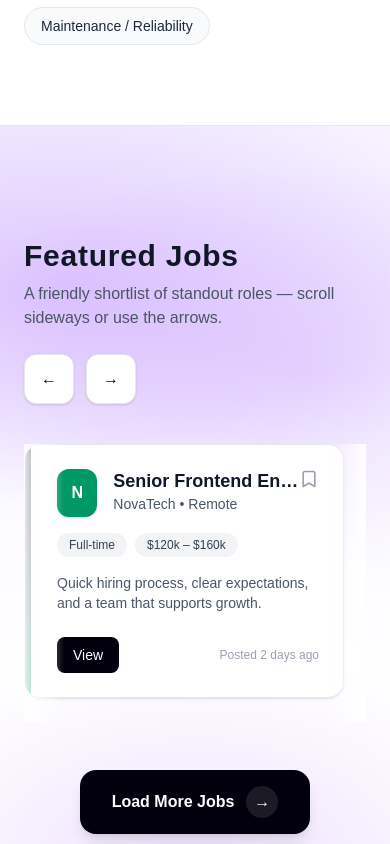
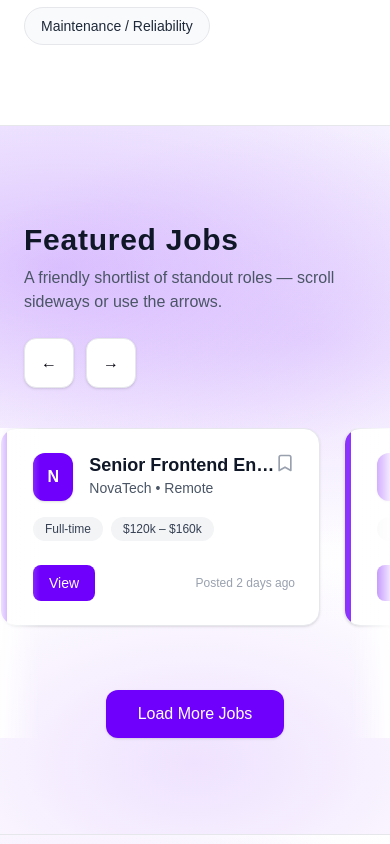
Before and after one commit to adebisidolapo/technicaljobboard, a Next.js app in the folder jobboard/: page / in a window 390 px wide. Shown: the part 1580-2424 px from the top of the page. Built offline with nearby package versions, Linux system fonts and the light colour scheme.

Commit message:
update ui

```diff
--- a/jobboard/app/page.tsx
+++ b/jobboard/app/page.tsx
@@ -380,9 +380,9 @@ const CATEGORIES = [
 
 
 {/* ================= FEATURED JOBS ================= */}
-<section className="py-28 hero-bg border-y border-gray-200">
+<section className="py-24 md:py-28 hero-bg border-y border-gray-200">
+  {/* Header stays in container */}
   <div className="max-w-7xl mx-auto px-6">
-    {/* Header */}
     <div className="flex flex-col md:flex-row md:items-center md:justify-between gap-6 mb-10">
       <div>
         <h2 className="text-3xl font-semibold tracking-wide text-gray-900">
@@ -400,7 +400,7 @@ const CATEGORIES = [
           onClick={() => {
             const el = document.getElementById("featured-carousel");
             if (!el) return;
-            el.scrollBy({ left: -420, behavior: "smooth" });
+            el.scrollBy({ left: -520, behavior: "smooth" });
           }}
           className="px-4 py-3 rounded-xl bg-white border border-gray-200 shadow-sm hover:shadow-md transition"
           aria-label="Scroll left"
@@ -413,7 +413,7 @@ const CATEGORIES = [
           onClick={() => {
             const el = document.getElementById("featured-carousel");
             if (!el) return;
-            el.scrollBy({ left: 420, behavior: "smooth" });
+            el.scrollBy({ left: 520, behavior: "smooth" });
           }}
           className="px-4 py-3 rounded-xl bg-white border border-gray-200 shadow-sm hover:shadow-md transition"
           aria-label="Scroll right"
@@ -422,16 +422,18 @@ const CATEGORIES = [
         </button>
       </div>
     </div>
+  </div>
 
-    {/* Carousel */}
-    <div className="relative">
+  {/* FULL-WIDTH CAROUSEL */}
+  <div className="relative w-full">
     {/* Soft edge fades */}
-      <div className="pointer-events-none absolute top-0 left-0 h-full w-10 md:w-16 bg-gradient-to-r from-white/90 to-transparent z-10" />
-      <div className="pointer-events-none absolute top-0 right-0 h-full w-10 md:w-16 bg-gradient-to-l from-white/90 to-transparent z-10" />
+    <div className="pointer-events-none absolute top-0 left-0 h-full w-10 md:w-20 bg-gradient-to-r from-white/90 to-transparent z-10" />
+    <div className="pointer-events-none absolute top-0 right-0 h-full w-10 md:w-20 bg-gradient-to-l from-white/90 to-transparent z-10" />
 
+    {/* Make cards align with page padding but still full width */}
     <div
       id="featured-carousel"
-        className="no-scrollbar flex gap-6 overflow-x-auto pb-6 scroll-smooth snap-x snap-mandatory"
+      className="no-scrollbar flex gap-6 overflow-x-auto scroll-smooth snap-x snap-mandatory pb-6 px-6 md:px-10 lg:px-16"
     >
       {[
         {
@@ -441,6 +443,7 @@ const CATEGORIES = [
           type: "Full-time",
           pay: "$120k – $160k",
           posted: "2 days ago",
+          color: "#6F00FC",
         },
         {
           title: "Backend Engineer (Node/Go)",
@@ -449,6 +452,7 @@ const CATEGORIES = [
           type: "Full-time",
           pay: "$130k – $175k",
           posted: "3 days ago",
+          color: "#8C33FD",
         },
         {
           title: "DevOps / Platform Engineer",
@@ -457,6 +461,7 @@ const CATEGORIES = [
           type: "Full-time",
           pay: "$140k – $190k",
           posted: "5 days ago",
+          color: "#A866FE",
         },
         {
           title: "Product Designer",
@@ -465,6 +470,7 @@ const CATEGORIES = [
           type: "Contract",
           pay: "$8,000 / month",
           posted: "4 days ago",
+          color: "#6F00FC",
         },
         {
           title: "Data Engineer",
@@ -473,6 +479,7 @@ const CATEGORIES = [
           type: "Full-time",
           pay: "$125k – $165k",
           posted: "1 week ago",
+          color: "#8C33FD",
         },
         {
           title: "Fullstack Engineer",
@@ -481,6 +488,7 @@ const CATEGORIES = [
           type: "Full-time",
           pay: "$115k – $155k",
           posted: "6 days ago",
+          color: "#A866FE",
         },
         {
           title: "Mobile Engineer (React Native)",
@@ -489,23 +497,29 @@ const CATEGORIES = [
           type: "Full-time",
           pay: "$110k – $145k",
           posted: "1 week ago",
+          color: "#6F00FC",
         },
       ].map((job, idx) => (
         <div
           key={idx}
-            className="snap-start flex-none w-[320px] sm:w-[360px] md:w-[400px]
+          className="snap-start flex-none w-[320px] sm:w-[360px] md:w-[420px]
                      bg-white rounded-2xl shadow-sm hover:shadow-lg transition
                      border border-gray-200 relative overflow-hidden"
         >
-            {/* Left Accent (consistent + not purple-heavy) */}
-            <div className="absolute left-0 top-0 h-full w-1.5 bg-gradient-to-b from-slate-900 via-slate-700 to-emerald-600" />
+          {/* Left Accent */}
+          <div
+            className="absolute left-0 top-0 h-full w-1.5"
+            style={{ backgroundColor: job.color }}
+          />
 
           <div className="p-6 pl-8">
             {/* Header */}
             <div className="flex justify-between items-start">
               <div className="flex gap-4 min-w-0">
-                  {/* Company mark (matches All Jobs) */}
-                  <div className="w-12 h-12 rounded-xl bg-emerald-600 text-white flex items-center justify-center font-bold shadow-sm">
+                <div
+                  className="w-12 h-12 rounded-xl text-white flex items-center justify-center font-bold shadow-sm"
+                  style={{ backgroundColor: job.color }}
+                >
                   {job.company.charAt(0)}
                 </div>
 
@@ -522,7 +536,7 @@ const CATEGORIES = [
               {/* Save */}
               <button
                 aria-label="Save job"
-                  className="text-gray-400 hover:text-slate-900 transition"
+                className="text-gray-400 hover:text-[#6F00FC] transition"
               >
                 <svg
                   xmlns="http://www.w3.org/2000/svg"
@@ -551,13 +565,9 @@ const CATEGORIES = [
               </span>
             </div>
 
-              <p className="text-sm text-gray-600 mt-4">
-                Quick hiring process, clear expectations, and a team that supports growth.
-              </p>
-
             {/* Footer */}
             <div className="mt-6 flex justify-between items-center">
-                <button className="bg-[#02000D] hover:bg-black text-white px-4 py-2 rounded-lg text-sm font-medium transition">
+              <button className="bg-[#6F00FC] hover:bg-[#8C33FD] text-white px-4 py-2 rounded-lg text-sm font-medium transition">
                 View
               </button>
               <span className="text-xs text-gray-400">
@@ -568,22 +578,16 @@ const CATEGORIES = [
         </div>
       ))}
     </div>
-    </div>
 
-    {/* Load more */}
-    <div className="mt-12 flex justify-center">
-      <button
-        type="button"
-        className="group inline-flex items-center gap-3 bg-[#02000D] text-white px-8 py-4 rounded-2xl font-semibold transition shadow-lg hover:shadow-xl"
-      >
+    {/* Load more (kept inside container so it aligns nicely) */}
+    <div className="max-w-7xl mx-auto px-6 mt-10 flex justify-center">
+      <button className="bg-[#6F00FC] hover:bg-[#8C33FD] text-white px-8 py-3 rounded-xl font-medium transition shadow-sm">
         Load More Jobs
-        <span className="inline-flex h-8 w-8 items-center justify-center rounded-full bg-white/10 group-hover:bg-white/20 transition">
-          →
-        </span>
       </button>
     </div>
   </div>
 </section>
+
 
 
 {/* ================= TRUSTED TEAMS ================= */}
```
Lines whose indentation alone changed are shown as unchanged.
